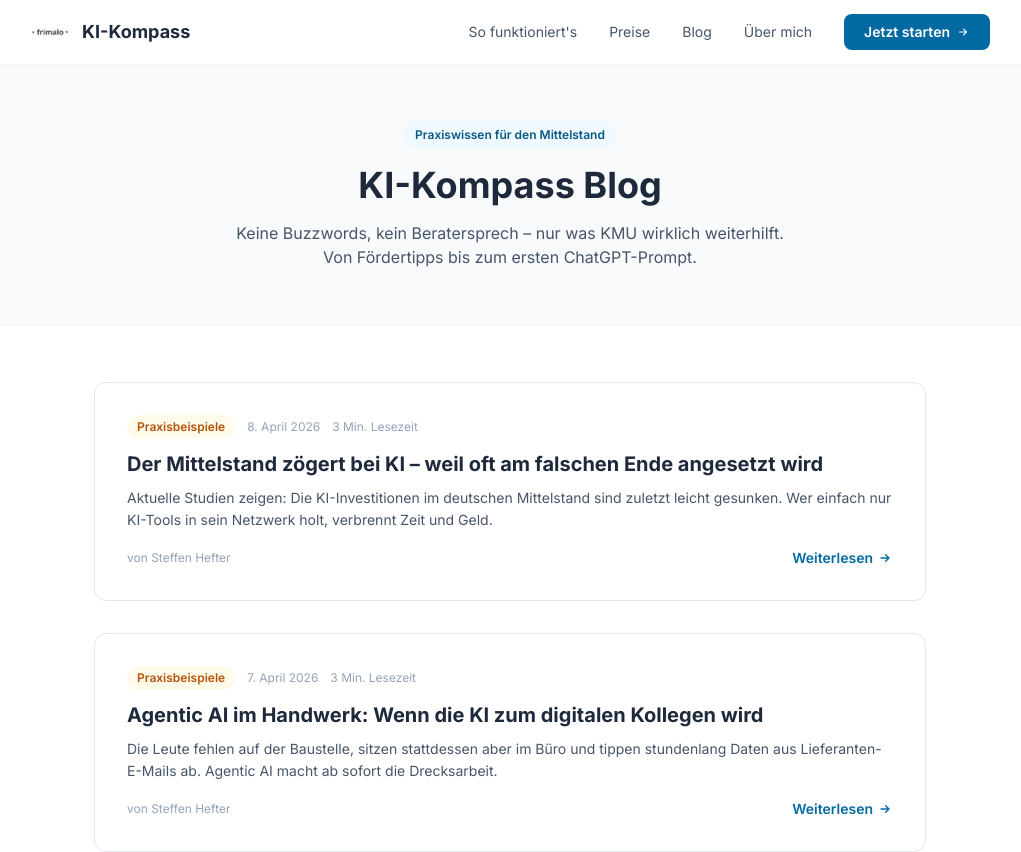
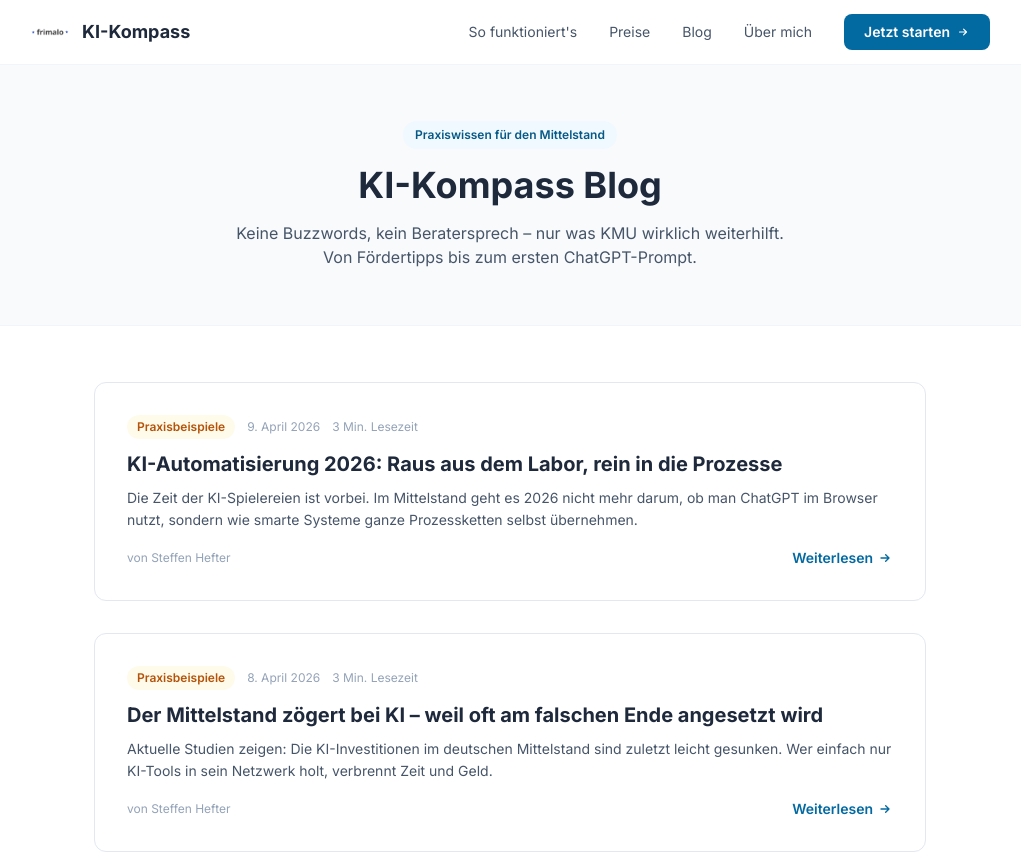
Before and after one commit to derhefter/KI-Kompass-2.0, a Next.js app: page /blog in a window 1280 px wide. Shown: the top 852 px of the page, without its empty margins (130-1151 px from the left). Built offline with nearby package versions, Linux system fonts and the light colour scheme; no server answers.

Commit message:
Auto-Publish: KI-Automatisierung 2026

```diff
--- a/src/data/blog-posts.js
+++ b/src/data/blog-posts.js
@@ -16,6 +16,31 @@
 // ============================================================
 
 export const blogPosts = [
+  {
+    id: 8,
+    slug: 'ki-automatisierung-2026-raus-aus-dem-labor-rein-in-die-prozesse',
+    title: 'KI-Automatisierung 2026: Raus aus dem Labor, rein in die Prozesse',
+    excerpt: 'Die Zeit der KI-Spielereien ist vorbei. Im Mittelstand geht es 2026 nicht mehr darum, ob man ChatGPT im Browser nutzt, sondern wie smarte Systeme ganze Prozessketten selbst übernehmen.',
+    content: `
+<p><strong>Die Zeit der KI-Spielereien ist vorbei.</strong> Im Mittelstand geht es 2026 nicht mehr darum, ob man ChatGPT im Browser nutzt, sondern wie smarte Systeme ganze Prozessketten selbst übernehmen.</p>
+
+<p><strong>Was passiert gerade?</strong></p>
+<ul>
+  <li><strong>KI als Macher:</strong> KI ist nicht mehr nur der schlaue Assistent. Sogenannte "Agentic AI" plant und erledigt Aufgaben wie Rechnungsfreigaben oder Datenabgleiche inzwischen völlig autark.</li>
+  <li><strong>Eigene Daten, eigene KI:</strong> Statt sensible Firmendaten blind auf US-Server auszulagern, setzen europäische KMUs auf souveräne "Corporate LLMs" – passgenaue KI-Modelle, die lokal laufen. Das macht den EU AI Act vom Schreckgespenst zum klaren Qualitätsmerkmal.</li>
+  <li><strong>Vom Pilotprojekt zum Rollout:</strong> Fördertöpfe helfen aktuell enorm, doch das Problem bleibt oft der Sprung von der Test-Idee zur flächendeckenden Automatisierung.</li>
+</ul>
+
+<p><strong>Praxis-Tipp:</strong><br>Startet nicht beim Tool, sondern beim Schmerz. Wo im Betrieb liegen die nervigsten Routine-Aufgaben, die eure Leute frustrieren und wertvolle Zeit fressen? Genau dort setzt ihr an.</p>
+`,
+    category: 'Praxisbeispiele',
+    author: 'Steffen Hefter',
+    date: '2026-04-09',
+    status: 'published',
+    image: '',
+    readTime: 3
+  },
+
   {
     id: 7,
     slug: 'der-mittelstand-zoegert-bei-ki-weil-oft-am-falschen-ende-angesetzt-wird',
```
